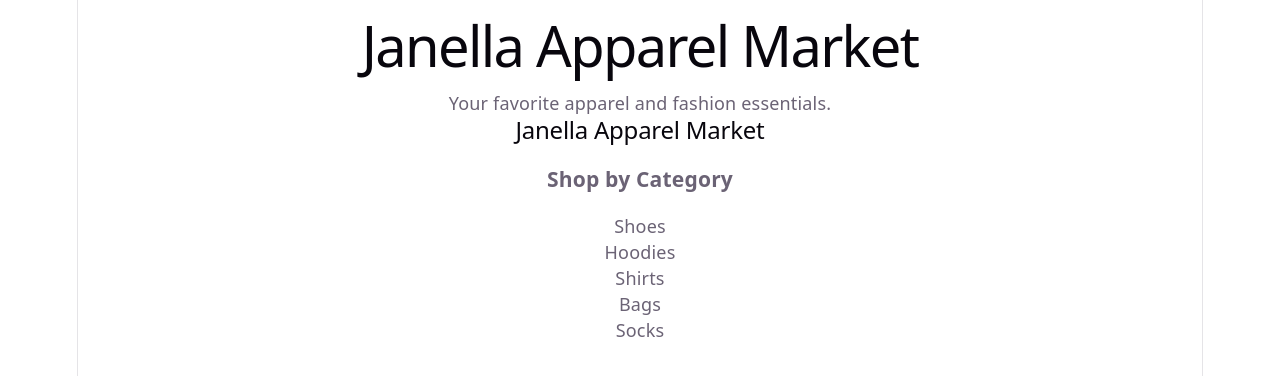
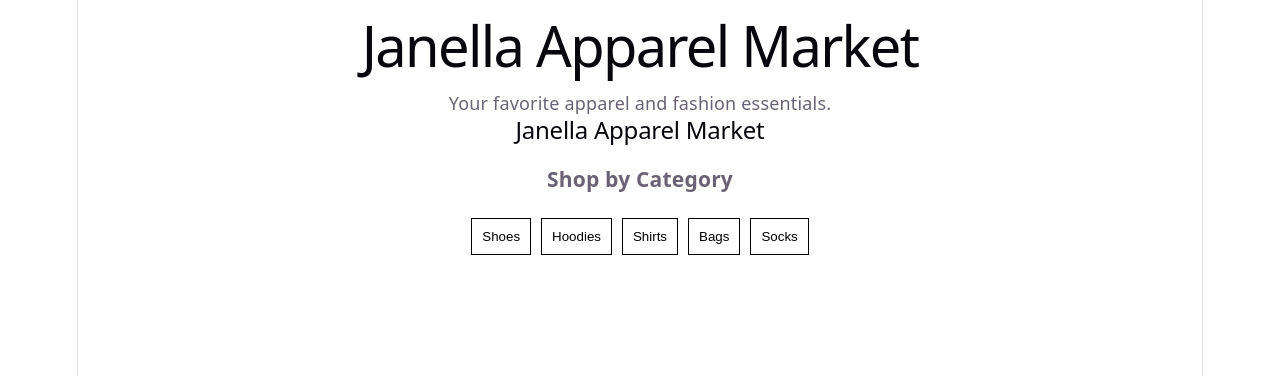
Before and after one commit to janellaweb/janella-apparel-market, a React (Vite) app: page / in a window 1280 px wide. Shown: the top 376 px of the page. Built offline with nearby package versions, Linux system fonts and the light colour scheme.

Commit message:
Added category selection with state, props, and callbacks

```diff
--- a/src/components/market/CategoryMenu.jsx
+++ b/src/components/market/CategoryMenu.jsx
@@ -1,10 +1,25 @@
-function CategoryMenu({ categories }) {
+import { useState } from 'react'
+import CategoryMenuItem from './CategoryMenuItem'
+
+function CategoryMenu({ categories, onCategorySelect }) {
+  const [selectedCategory, setSelectedCategory] = useState('')
+
+  function handleCategoryClick(categoryName) {
+    setSelectedCategory(categoryName)
+    onCategorySelect(categoryName)
+  }
+
   return (
     <section>
       <h3>Shop by Category</h3>
 
       {categories.map((category) => (
-        <p key={category.name}>{category.name}</p>
+        <CategoryMenuItem
+          key={category.name}
+          categoryName={category.name}
+          isSelected={selectedCategory === category.name}
+          onCategoryClick={handleCategoryClick}
+        />
       ))}
     </section>
   )
--- a/src/components/market/CategoryMenuItem.jsx
+++ b/src/components/market/CategoryMenuItem.jsx
@@ -0,0 +1,23 @@
+function CategoryMenuItem({
+  categoryName,
+  isSelected,
+  onCategoryClick
+}) {
+  return (
+    <button
+      onClick={() => onCategoryClick(categoryName)}
+      style={{
+        backgroundColor: isSelected ? 'black' : 'white',
+        color: isSelected ? 'white' : 'black',
+        margin: '5px',
+        padding: '10px',
+        border: '1px solid black',
+        cursor: 'pointer'
+      }}
+    >
+      {categoryName}
+    </button>
+  )
+}
+
+export default CategoryMenuItem
--- a/src/components/market/ProductsPage.jsx
+++ b/src/components/market/ProductsPage.jsx
@@ -11,11 +11,18 @@ function ProductsPage() {
     })
   }, [])
 
+  function handleCategorySelect(categoryName) {
+    console.log('Selected category:', categoryName)
+  }
+
   return (
     <main>
       <h2>Janella Apparel Market</h2>
 
-      <CategoryMenu categories={categories} />
+      <CategoryMenu
+        categories={categories}
+        onCategorySelect={handleCategorySelect}
+      />
     </main>
   )
 }
```
